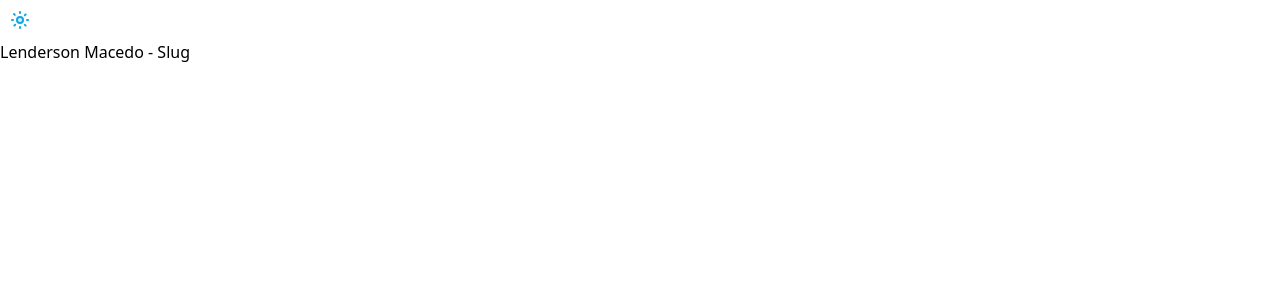
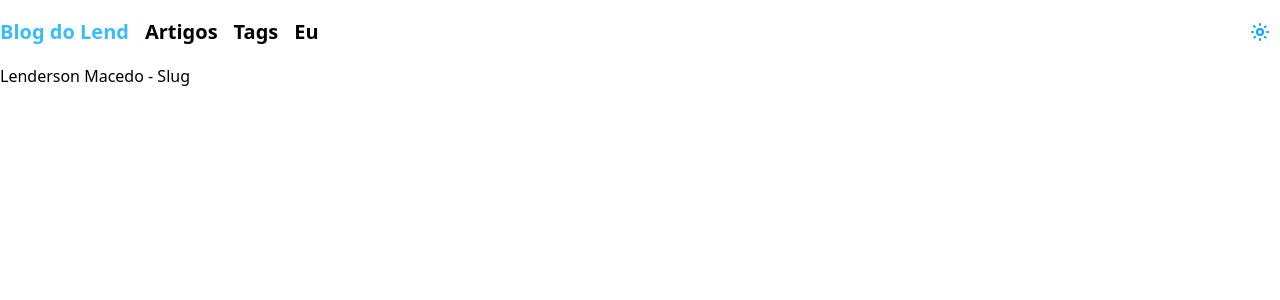
Before and after one commit to lenderson00/blog, a Next.js app: page /artigos/hello-world in a window 1280 px wide. Shown: the top 300 px of the page. Built offline with nearby package versions, Linux system fonts and the light colour scheme.

Commit message:
chore add Header

```diff
--- a/package.json
+++ b/package.json
@@ -17,6 +17,7 @@
     "@headlessui/react": "^1.5.0",
     "autoprefixer": "^10.4.4",
     "clsx": "^1.1.1",
+    "framer-motion": "^6.2.8",
     "gray-matter": "^4.0.3",
     "next": "12.1.0",
     "postcss": "^8.4.12",
--- /dev/null
+++ b/src/components/Header/Header.tsx
@@ -0,0 +1,44 @@
+import { ThemeToggle } from 'components/ThemeToggle'
+import Link from 'next/link'
+
+const Menu = [
+  {
+    title: 'Artigos',
+    link: '/artigos'
+  },
+  {
+    title: 'Tags',
+    link: '/tags'
+  },
+  {
+    title: 'Eu',
+    link: '/eu'
+  }
+]
+
+const Header: React.FC = () => {
+  return (
+  <div className='flex items-center justify-between h-16 mx-auto max-w-7xl'>
+    <div className='flex text-xl font-bold'>
+      <Link href='/' passHref>
+        <div className='flex items-center gap-2 mr-4 cursor-pointer text-primary dark:text-primaryDark'>Blog do Lend</div>
+      </Link>
+      <div className='flex gap-4'>
+        {
+          Menu.map(item => {
+            return (
+              <Link href={item.link} key={item.title}>
+                {item.title}
+              </Link>
+            )
+          })
+        }
+      </div>
+
+    </div>
+
+    <ThemeToggle />
+  </div>)
+}
+
+export default Header
--- /dev/null
+++ b/src/components/Header/index.tsx
@@ -0,0 +1 @@
+export * from './Header'
--- a/src/pages/artigos/[slug].tsx
+++ b/src/pages/artigos/[slug].tsx
@@ -1,10 +1,9 @@
+import Header from 'components/Header/Header'
 import { getArticleBySlug } from 'lib/getArticle'
 import { getAllTags } from 'lib/tags'
 import { getAllSlugByFolder } from 'lib/utils/getArticleFromFolder'
 import { GetStaticPaths, GetStaticProps, InferGetStaticPropsType } from 'next'
 import { ParsedUrlQuery } from 'querystring'
-
-import { ThemeToggle } from '../../components/ThemeToggle'
 
 export const getStaticPaths: GetStaticPaths = () => {
   const tags = getAllTags()
@@ -53,8 +52,7 @@ export const getStaticProps: GetStaticProps = (ctx) => {
 const Slug: React.FC<InferGetStaticPropsType<typeof getStaticProps>> = (article) => {
   return (
   <Wrapper>
-
-      <ThemeToggle />
+    <Header />
 
     Lenderson Macedo - Slug
   </Wrapper>
--- a/tailwind.config.js
+++ b/tailwind.config.js
@@ -10,6 +10,9 @@ module.exports = {
     extend: {
       colors: {
         black: '#131A20',
+        primary: '#38BDF8',
+        primaryDark: '#59FFF5',
+        white: '#F1F2F4',
         ...colors
       }
     }
```
Also changed, not shown: 1 other file (tests, documents, lock files or other folders).
